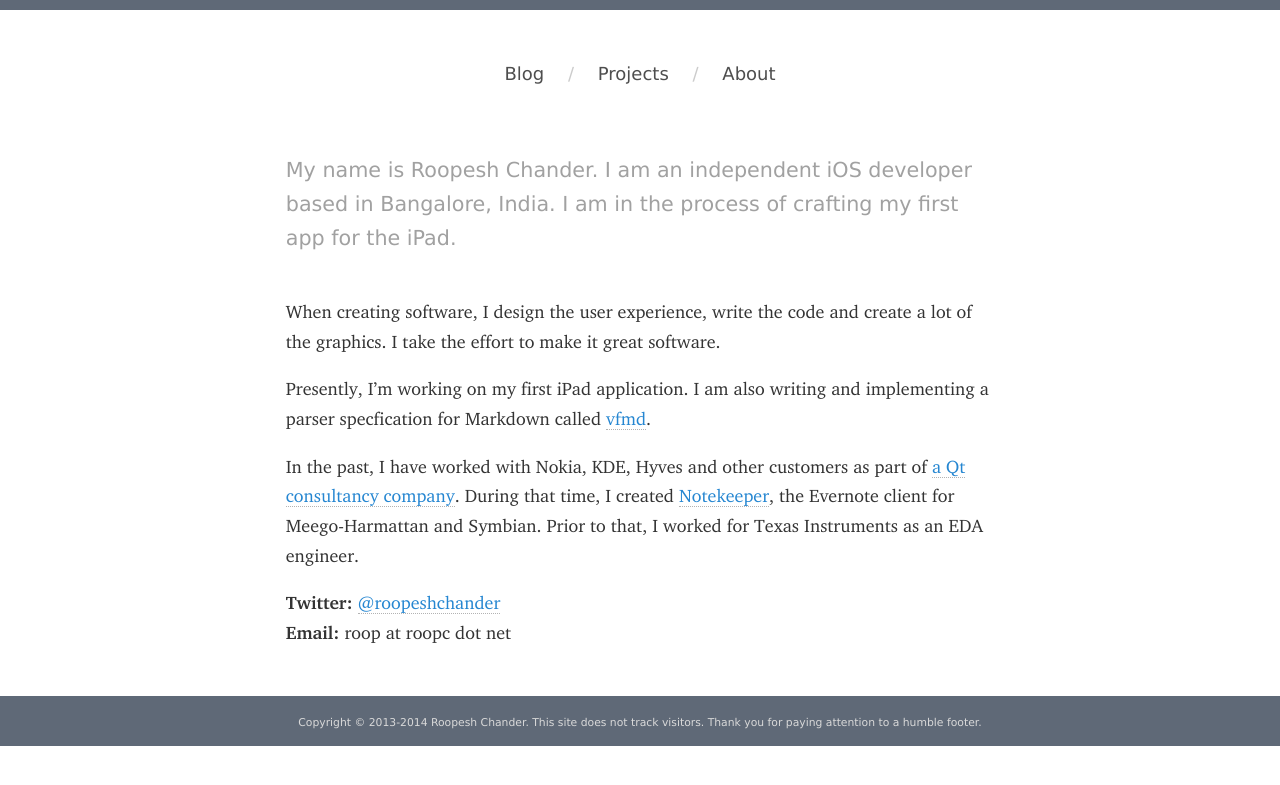
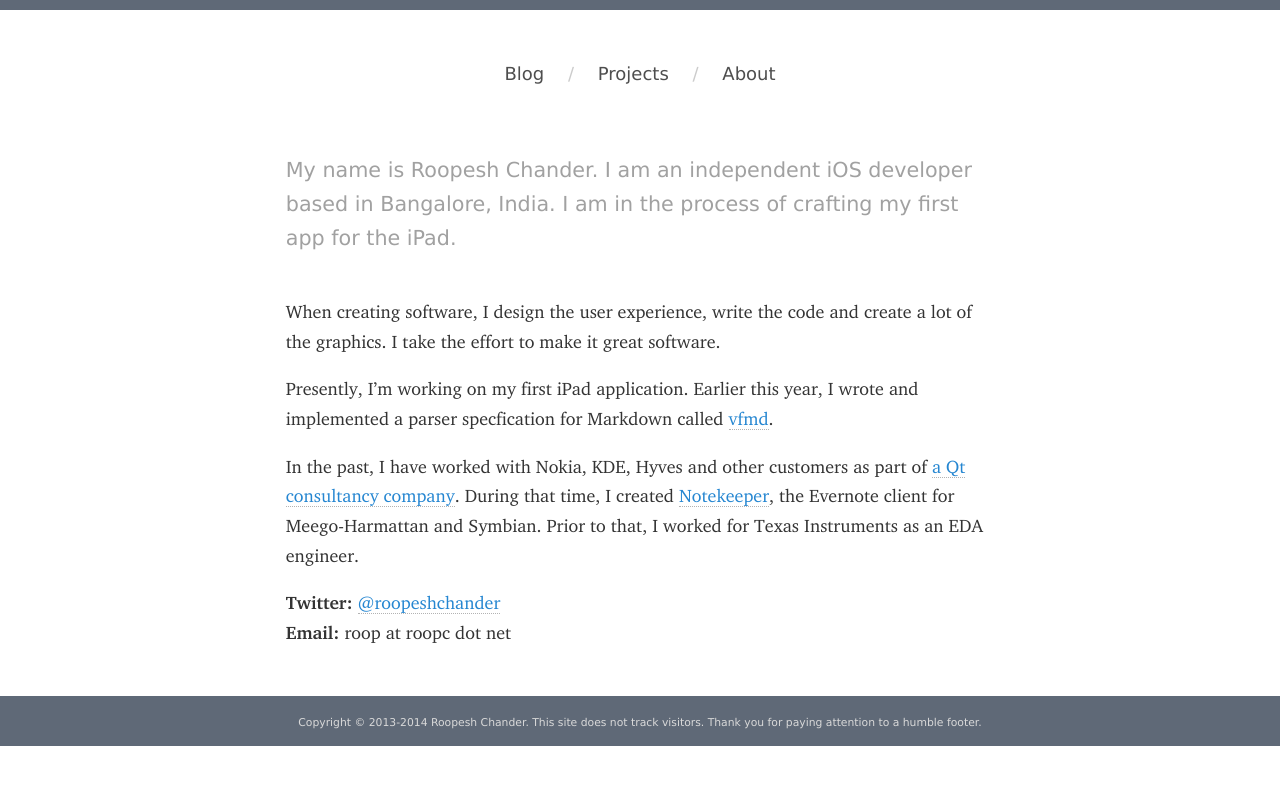
Before and after one commit to roop/roop.github.io, a Jekyll site: the page built from about.md, in a window 1280 px wide. Shown: the top 785 px of the page. Built offline with Jekyll 4.4.1, drawn with Linux system fonts in a browser that asks for light colours; some web fonts are replaced.

Commit message:
Fix About page

```diff
--- a/about.md
+++ b/about.md
@@ -12,9 +12,9 @@ When creating software, I design the user experience,
 write the code and create a lot of the graphics. I take the
 effort to make it great software.
 
-Presently, I'm working on my first iPad application. I am also
-writing and implementing a parser specfication for Markdown
-called [vfmd][].
+Presently, I'm working on my first iPad application. Earlier this year,
+I wrote and implemented a parser specfication for Markdown called
+[vfmd][].
 
 In the past, I have worked with Nokia, KDE, Hyves and other customers
 as part of [a Qt consultancy company]. During that time, I created
```
